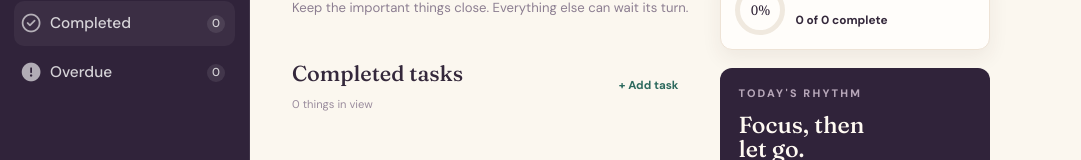
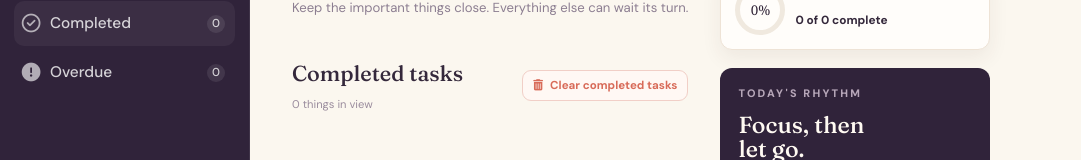
Before and after one commit to emperorfrost17-png/Task-Manger-App, a React (Vite) app in the folder task-manager-app/: page /completed in a window 1280 px wide. Shown: the part 286-446 px from the top of the page, without its empty margins (0-1081 px from the left). Built offline with nearby package versions, Linux system fonts and the light colour scheme.

Commit message:
I made the completed button work and also made clear completed task button functional

```diff
--- a/task-manager-app/src/App.jsx
+++ b/task-manager-app/src/App.jsx
@@ -28,7 +28,19 @@ function App() {
       currentTasks.filter((task) => task.id !== taskIdToDelete),
     );
   };
-
+  const handleCompletedTasks = (completedTasksId) => {
+    setTasks((currentTasks) =>
+      currentTasks.map((task) =>
+        // This function takes a task ID as an argument and updates the tasks state by toggling the completed status of the task with the matching ID. It uses the map method to iterate through the current tasks and return a new array where the task with the specified ID has its completed property inverted (true becomes false, and false becomes true). All other tasks remain unchanged.
+        task.id === completedTasksId
+          ? { ...task, completed: !task.completed }
+          : task,
+      ),
+    );
+  };
+  const handleClearCompletedTasks = () => {
+    setTasks((currentTasks) => currentTasks.filter((task) => !task.completed));
+  };
   useEffect(() => {
     // Load tasks from local storage on component mount
     const storedTasks = localStorage.getItem("tasks");
@@ -60,6 +72,8 @@ function App() {
               tasks={tasks}
               onOpenTaskModal={onOpenTaskModal}
               handleDeleteTask={handleDeleteTask}
+              handleCompletedTasks={handleCompletedTasks}
+              handleClearCompletedTasks={handleClearCompletedTasks}
             />
           }
         />
@@ -70,6 +84,7 @@ function App() {
               tasks={tasks}
               onOpenTaskModal={onOpenTaskModal}
               handleDeleteTask={handleDeleteTask}
+              handleCompletedTasks={handleCompletedTasks}
             />
           }
         />
@@ -80,6 +95,8 @@ function App() {
               tasks={tasks}
               onOpenTaskModal={onOpenTaskModal}
               handleDeleteTask={handleDeleteTask}
+              handleCompletedTasks={handleCompletedTasks}
+              handleClearCompletedTasks={handleClearCompletedTasks}
             />
           }
         />
@@ -90,6 +107,7 @@ function App() {
               tasks={tasks}
               onOpenTaskModal={onOpenTaskModal}
               handleDeleteTask={handleDeleteTask}
+              handleCompletedTasks={handleCompletedTasks}
             />
           }
         />
--- a/task-manager-app/src/Task-Pages/All-Tasks/AllTasks.css
+++ b/task-manager-app/src/Task-Pages/All-Tasks/AllTasks.css
@@ -73,6 +73,14 @@
   font-size: 0.7rem;
 }
 
+.task-heading-actions {
+  display: flex;
+  align-items: center;
+  gap: 4px;
+  flex-shrink: 0;
+  white-space: nowrap;
+}
+
 .add-task-link {
   border: 0;
   border-radius: 9px;
@@ -97,6 +105,41 @@
 .add-task-link:active {
   background: #cfe5df;
   color: #1e4b43;
+  transform: translateY(1px);
+}
+
+.clear-completed-button {
+  display: inline-flex;
+  align-items: center;
+  gap: 7px;
+  border: 1px solid #f1cfc7;
+  border-radius: 9px;
+  padding: 7px 10px;
+  background: #fff8f4;
+  color: #d86b59;
+  font-family: inherit;
+  font-size: 0.72rem;
+  font-weight: 700;
+  cursor: pointer;
+  transition:
+    background-color 160ms ease,
+    border-color 160ms ease,
+    color 160ms ease,
+    transform 160ms ease;
+}
+
+.clear-completed-button i {
+  font-size: 0.7rem;
+}
+
+.clear-completed-button:hover {
+  border-color: #e66e5b;
+  background: #ffe1da;
+  color: #b94e3f;
+}
+
+.clear-completed-button:active {
+  background: #f8c9bf;
   transform: translateY(1px);
 }
 
@@ -210,6 +253,19 @@
   border-color: #e9a000;
   box-shadow: 0 0 0 1px #d88e00;
   transform: scale(0.94);
+}
+
+.task-complete-icon {
+  width: 20px;
+  height: 20px;
+  flex: 0 0 20px;
+  align-items: center;
+  justify-content: center;
+  border-radius: 50%;
+  background: #ffb51b;
+  color: #34283b;
+  font-size: 0.7rem;
+  cursor: pointer;
 }
 
 .task-card h3 {
--- a/task-manager-app/src/Task-Pages/All-Tasks/AllTasks.jsx
+++ b/task-manager-app/src/Task-Pages/All-Tasks/AllTasks.jsx
@@ -4,10 +4,15 @@ import { useState } from "react";
 import "./AllTasks.css";
 import dayjs from "dayjs";
 
-export function AllTasks({ tasks, onOpenTaskModal, handleDeleteTask }) {
+export function AllTasks({
+  tasks,
+  onOpenTaskModal,
+  handleDeleteTask,
+  handleCompletedTasks,
+  handleClearCompletedTasks,
+}) {
   // State to track which task's options menu is currently open. This state will hold the ID of the task whose menu is open, or null if no menu is open.
   const [openMenuId, setOpenMenuId] = useState(null);
-
 
   return (
     <>
@@ -37,7 +42,17 @@ export function AllTasks({ tasks, onOpenTaskModal, handleDeleteTask }) {
                   <h2>All tasks</h2>
                   <p>{tasks.length} things in view</p>
                 </div>
-
+                <div className="task-heading-actions">
+                  <button
+                    className="clear-completed-button"
+                    type="button"
+                    onClick={handleClearCompletedTasks}
+                  >
+                    <span aria-hidden="true">
+                      <i className="fa-solid fa-trash-can" aria-hidden="true" />
+                    </span>{" "}
+                    Clear completed tasks
+                  </button>
                   <button
                     className="add-task-link"
                     type="button"
@@ -46,12 +61,28 @@ export function AllTasks({ tasks, onOpenTaskModal, handleDeleteTask }) {
                     <span aria-hidden="true">+</span> Add task
                   </button>
                 </div>
+              </div>
 
               <div className="task-list">
                 {tasks.map((task) => {
                   return (
                     <article className="task-card" key={task.id}>
-                      <span className="task-checkbox" aria-hidden="true" />
+                      {task.completed === true ? (
+                        <span
+                          className="task-complete-icon"
+                          aria-hidden="true"
+                          onClick={() => handleCompletedTasks(task.id)}
+                        >
+                          <i className="fa-solid fa-check" />
+                        </span>
+                      ) : (
+                        <span
+                          className="task-checkbox"
+                          aria-hidden="true"
+                          onClick={() => handleCompletedTasks(task.id)}
+                        />
+                      )}
+
                       <div>
                         <h3>{task.title}</h3>
                         <p>{task.description}</p>
@@ -81,7 +112,10 @@ export function AllTasks({ tasks, onOpenTaskModal, handleDeleteTask }) {
                           <button type="button">
                             <span aria-hidden="true">✎</span> Edit
                           </button>
-                          <button type="button" onClick={() => handleDeleteTask(task.id)}>
+                          <button
+                            type="button"
+                            onClick={() => handleDeleteTask(task.id)}
+                          >
                             <i
                               className="fa-solid fa-trash-can"
                               aria-hidden="true"
--- a/task-manager-app/src/Task-Pages/CompletedTasks.jsx
+++ b/task-manager-app/src/Task-Pages/CompletedTasks.jsx
@@ -2,7 +2,13 @@ import { Header } from "../components/Header";
 import { Sidebar } from "../components/Sidebar";
 import { useState } from "react";
 import dayjs from "dayjs";
-export function CompletedTasks({ tasks, onOpenTaskModal, handleDeleteTask }) {
+export function CompletedTasks({
+  tasks,
+  onOpenTaskModal,
+  handleDeleteTask,
+  handleCompletedTasks,
+  handleClearCompletedTasks,
+}) {
   const [openMenuId, setOpenMenuId] = useState(null);
   return (
     <>
@@ -33,13 +39,15 @@ export function CompletedTasks({ tasks, onOpenTaskModal, handleDeleteTask }) {
                     view
                   </p>
                 </div>
-                <button
-                  className="add-task-link"
-                  type="button"
-                  onClick={onOpenTaskModal}
-                >
-                  <span aria-hidden="true">+</span> Add task
+                <div className="task-heading-actions">
+                  <button className="clear-completed-button" type="button" onClick={handleClearCompletedTasks}>
+                    <span aria-hidden="true">
+                      <i className="fa-solid fa-trash-can" aria-hidden="true" />
+                    </span>{" "}
+                    Clear completed tasks
                   </button>
+
+                </div>
               </div>
 
               <div className="task-list">
@@ -51,7 +59,21 @@ export function CompletedTasks({ tasks, onOpenTaskModal, handleDeleteTask }) {
                   .map((task) => {
                     return (
                       <article className="task-card" key={task.id}>
-                        <span className="task-checkbox" aria-hidden="true" />
+                        {task.completed === true ? (
+                          <span
+                            className="task-complete-icon"
+                            aria-hidden="true"
+                            onClick={() => handleCompletedTasks(task.id)}
+                          >
+                            <i className="fa-solid fa-check" />
+                          </span>
+                        ) : (
+                          <span
+                            className="task-checkbox"
+                            aria-hidden="true"
+                            onClick={() => handleCompletedTasks(task.id)}
+                          />
+                        )}
                         <div>
                           <h3>{task.title}</h3>
                           <p>{task.description}</p>
@@ -66,7 +88,11 @@ export function CompletedTasks({ tasks, onOpenTaskModal, handleDeleteTask }) {
                           className="task-more-button"
                           type="button"
                           aria-label={`More options for ${task.title}`}
-                          onClick={() => setOpenMenuId(openMenuId === task.id ? null : task.id)}
+                          onClick={() =>
+                            setOpenMenuId(
+                              openMenuId === task.id ? null : task.id,
+                            )
+                          }
                         >
                           <span aria-hidden="true">...</span>
                         </button>
@@ -75,7 +101,10 @@ export function CompletedTasks({ tasks, onOpenTaskModal, handleDeleteTask }) {
                             <button type="button">
                               <span aria-hidden="true">✎</span> Edit
                             </button>
-                          <button type="button" onClick={() => handleDeleteTask(task.id)}>
+                            <button
+                              type="button"
+                              onClick={() => handleDeleteTask(task.id)}
+                            >
                               <i
                                 className="fa-solid fa-trash-can"
                                 aria-hidden="true"
--- a/task-manager-app/src/components/AddTask.jsx
+++ b/task-manager-app/src/components/AddTask.jsx
@@ -38,7 +38,7 @@ export function AddTask({ onClose, tasks, setTasks }) {
 
   return (
     <>
-      <main className="add-task-page">
+      <form className="add-task-page">
         <section
           className="add-task-modal"
           role="dialog"
@@ -63,6 +63,7 @@ export function AddTask({ onClose, tasks, setTasks }) {
           <div className="task-field task-title-field">
             <label htmlFor="task-title">What needs your attention?</label>
             <input
+            required
               value={title}
               onChange={savedTaskTitle}
               id="task-title"
@@ -129,7 +130,7 @@ export function AddTask({ onClose, tasks, setTasks }) {
             </button>
           </div>
         </section>
-      </main>
+      </form>
     </>
   );
 }
```
Also changed, not shown: task-manager-app/src/Task-Pages/ActiveTasks.jsx (+21 -11 lines), task-manager-app/src/Task-Pages/OverdueTasks.jsx (+7 -9 lines). Lines whose indentation alone changed are shown as unchanged.
